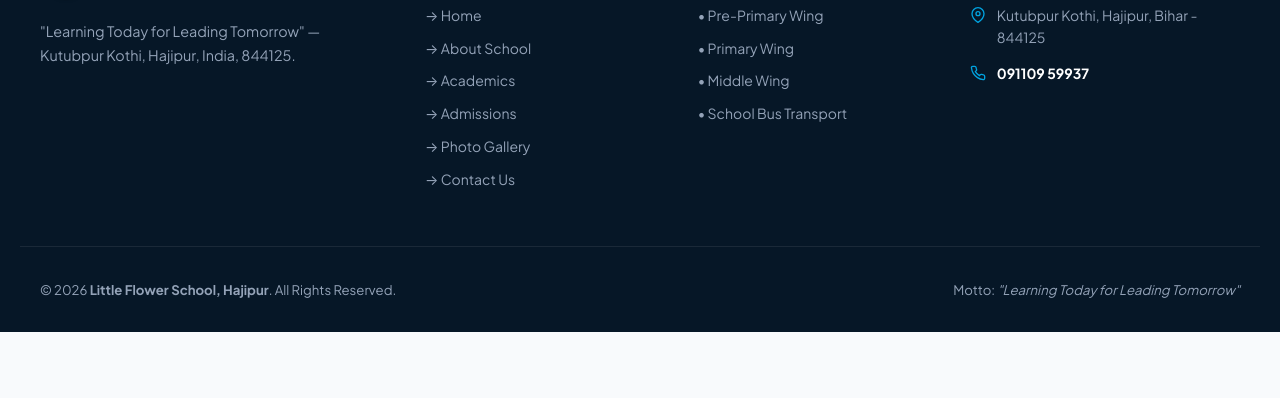
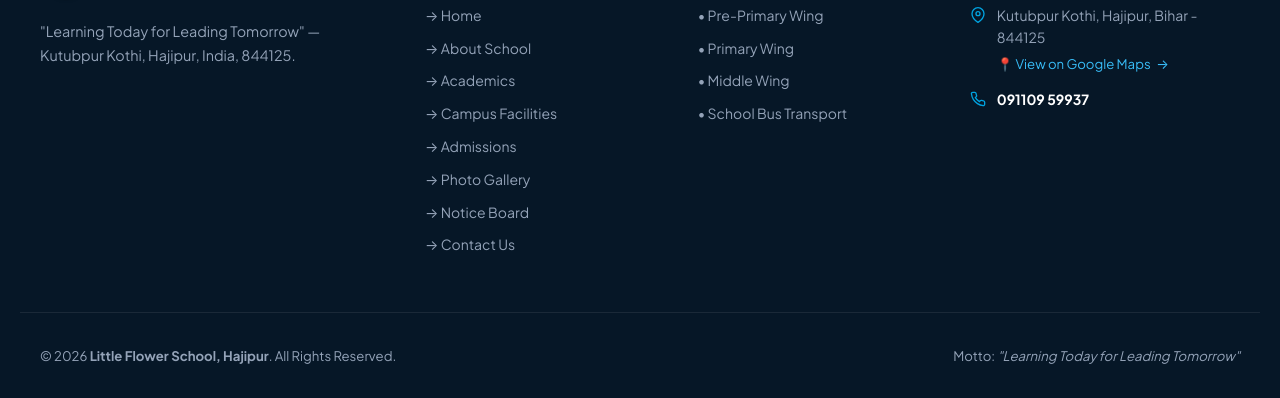
Before and after one commit to dev-akash16/Little-Flower-School, a plain HTML site: page admissions.html in a window 1280 px wide. Shown: the part 1996-2394 px from the top of the page. Before the commit the page ends 2328 px from the top, so only its background shows below. Drawn offline with Linux system fonts and the light colour scheme.

Commit message:
Update admissions.html

```diff
--- a/admissions.html
+++ b/admissions.html
@@ -18,10 +18,10 @@
           <svg viewBox="0 0 24 24" fill="none" stroke="currentColor" stroke-width="2" width="14" height="14"><path d="M22 16.92v3a2 2 0 0 1-2.18 2 19.79 19.79 0 0 1-8.63-3.07 19.5 19.5 0 0 1-6-6 19.79 19.79 0 0 1-3.07-8.67A2 2 0 0 1 4.11 2h3a2 2 0 0 1 2 1.72 12.84 12.84 0 0 0 .7 2.81 2 2 0 0 1-.45 2.11L8.09 9.91a16 16 0 0 0 6 6l1.27-1.27a2 2 0 0 1 2.11-.45 12.84 12.84 0 0 0 2.81.7A2 2 0 0 1 22 16.92z"></path></svg>
           <span>Mob: <a href="tel:09110959937">091109 59937</a></span>
         </div>
-        <div class="top-contact-item">
+        <a href="https://maps.app.goo.gl/UAMLcNpK4eCTVXQU8" target="_blank" rel="noopener" class="top-contact-item">
           <svg viewBox="0 0 24 24" fill="none" stroke="currentColor" stroke-width="2" width="14" height="14"><path d="M21 10c0 7-9 13-9 13s-9-6-9-13a9 9 0 0 1 18 0z"></path><circle cx="12" cy="10" r="3"></circle></svg>
           <span>Kutubpur Kothi, Hajipur, India - 844125</span>
-        </div>
+        </a>
       </div>
       <div class="top-quick-actions">
         <div class="top-admission-pill">
@@ -52,10 +52,10 @@
         <a href="index.html" class="nav-link">Home</a>
         <a href="about.html" class="nav-link">About Us</a>
         <a href="academics.html" class="nav-link">Academics</a>
-        <a href="index.html#facilities" class="nav-link">Facilities</a>
+        <a href="facilities.html" class="nav-link">Facilities</a>
         <a href="admissions.html" class="nav-link active">Admissions</a>
         <a href="gallery.html" class="nav-link">Gallery</a>
-        <a href="index.html#notices" class="nav-link">Notices</a>
+        <a href="notices.html" class="nav-link">Notices</a>
         <a href="contact.html" class="nav-link">Contact</a>
       </nav>
 
@@ -75,10 +75,10 @@
       <a href="index.html" class="nav-link">Home</a>
       <a href="about.html" class="nav-link">About Us</a>
       <a href="academics.html" class="nav-link">Academics</a>
-      <a href="index.html#facilities" class="nav-link">Facilities</a>
+      <a href="facilities.html" class="nav-link">Facilities</a>
       <a href="admissions.html" class="nav-link active">Admissions</a>
       <a href="gallery.html" class="nav-link">Gallery</a>
-      <a href="index.html#notices" class="nav-link">Notices</a>
+      <a href="notices.html" class="nav-link">Notices</a>
       <a href="contact.html" class="nav-link">Contact</a>
     </div>
   </aside>
@@ -248,8 +248,10 @@
           <a href="index.html" class="footer-link">&rarr; Home</a>
           <a href="about.html" class="footer-link">&rarr; About School</a>
           <a href="academics.html" class="footer-link">&rarr; Academics</a>
+          <a href="facilities.html" class="footer-link">&rarr; Campus Facilities</a>
           <a href="admissions.html" class="footer-link">&rarr; Admissions</a>
           <a href="gallery.html" class="footer-link">&rarr; Photo Gallery</a>
+          <a href="notices.html" class="footer-link">&rarr; Notice Board</a>
           <a href="contact.html" class="footer-link">&rarr; Contact Us</a>
         </div>
       </div>
@@ -269,7 +271,12 @@
         <div class="footer-contact-list">
           <div class="footer-contact-row">
             <svg viewBox="0 0 24 24" fill="none" stroke="currentColor" stroke-width="2" width="16" height="16"><path d="M21 10c0 7-9 13-9 13s-9-6-9-13a9 9 0 0 1 18 0z"></path><circle cx="12" cy="10" r="3"></circle></svg>
-            <span>Kutubpur Kothi, Hajipur, Bihar - 844125</span>
+            <div>
+              <span>Kutubpur Kothi, Hajipur, Bihar - 844125</span><br>
+              <a href="https://maps.app.goo.gl/UAMLcNpK4eCTVXQU8" target="_blank" rel="noopener" style="color: #38bdf8; font-size: 0.825rem; display: inline-flex; align-items: center; gap: 0.35rem; margin-top: 0.25rem;">
+                <span>📍 View on Google Maps</span> &rarr;
+              </a>
+            </div>
           </div>
           <div class="footer-contact-row">
             <svg viewBox="0 0 24 24" fill="none" stroke="currentColor" stroke-width="2" width="16" height="16"><path d="M22 16.92v3a2 2 0 0 1-2.18 2 19.79 19.79 0 0 1-8.63-3.07 19.5 19.5 0 0 1-6-6 19.79 19.79 0 0 1-3.07-8.67A2 2 0 0 1 4.11 2h3a2 2 0 0 1 2 1.72 12.84 12.84 0 0 0 .7 2.81 2 2 0 0 1-.45 2.11L8.09 9.91a16 16 0 0 0 6 6l1.27-1.27a2 2 0 0 1 2.11-.45 12.84 12.84 0 0 0 2.81.7A2 2 0 0 1 22 16.92z"></path></svg>
```
